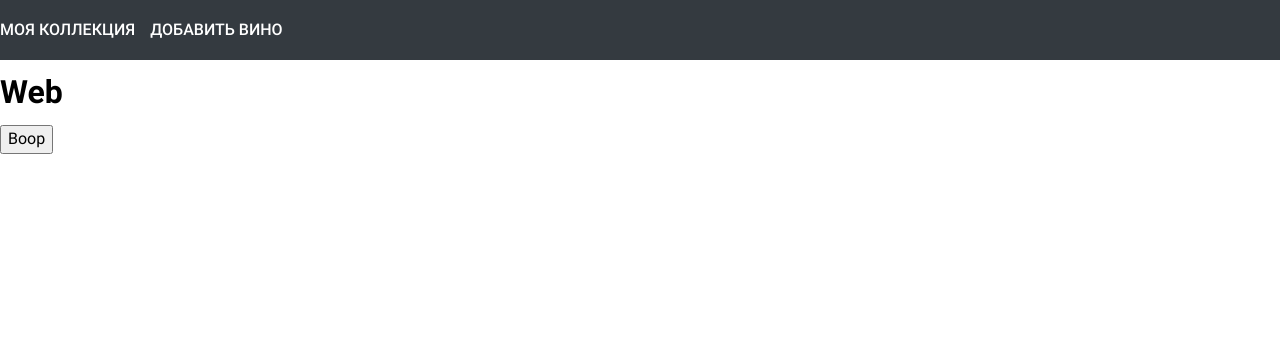
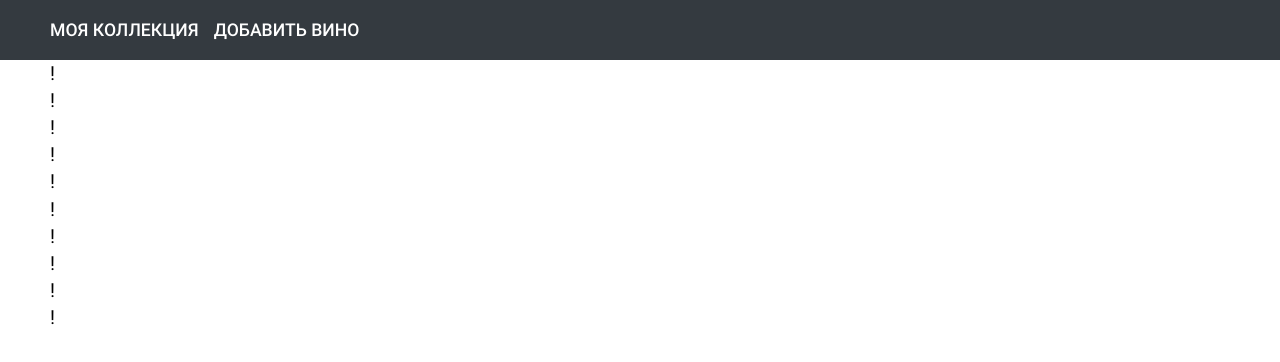
Before and after one commit to JsViking/wineCollection, a Next.js app in the folder apps/frontend/: page / in a window 1280 px wide. Shown: the top 362 px of the page. Built offline with nearby package versions, Linux system fonts and the light colour scheme.

Commit message:
start main page

```diff
--- a/apps/frontend/components/Header/Header.module.scss
+++ b/apps/frontend/components/Header/Header.module.scss
@@ -11,5 +11,8 @@
     display: flex;
     gap: 15px;
     align-items: center;
+    @media (max-width: 1300px) {
+      margin: 0 50px;
+    }
   }
 }
--- a/apps/frontend/layouts/baseLayout/baseLayout.module.scss
+++ b/apps/frontend/layouts/baseLayout/baseLayout.module.scss
@@ -1,7 +1,13 @@
 .BaseLayout {
   position: relative;
-  min-width: 100vh;
+  min-height: 100vh;
   .body {
     position: relative;
+    position: relative;
+    max-width: 1300px;
+    margin: 0 auto;
+    @media (max-width: 1300px) {
+      margin: 0 50px;
+    }
   }
 }
--- /dev/null
+++ b/apps/frontend/models/wines.ts
@@ -0,0 +1,6 @@
+export interface IWinde {
+  title: string;
+  description: string;
+  image: string;
+  year: number;
+}
--- a/apps/frontend/pages/index.tsx
+++ b/apps/frontend/pages/index.tsx
@@ -1,14 +1,92 @@
 import { ReactElement } from 'react';
-import { Button } from 'ui';
 import Layout from 'layouts/baseLayout';
+import MainPage from 'view/mainPage';
+
+const mock = [
+  {
+    title: 'Rooibos Ridge Pinotage',
+    description: `Вино насыщенного рубиново-красного цвета, с выразительными ароматами вишни, горького шоколада, лакрицы, мяты и кофе. Среднетелое, плотное и хорошо сложенное во вкусе, с фруктовым характером, бархатистыми танинами и пряными нотками в долгом послевкусии.
+  🍷 Читайте подробнее на SimpleWine.ru: https://simplewine.ru/catalog/product/fairview_rooibos_ridge_pinotage_2020_075_135837/`,
+    image:
+      'https://static.simplewine.ru/upload/iblock/31c/31c8fa22e8563ed82fb4f65bc9a91169.jpg@x860',
+    year: 2020,
+  },
+  {
+    title: 'Rooibos Ridge Pinotage',
+    description: `Вино насыщенного рубиново-красного цвета, с выразительными ароматами вишни, горького шоколада, лакрицы, мяты и кофе. Среднетелое, плотное и хорошо сложенное во вкусе, с фруктовым характером, бархатистыми танинами и пряными нотками в долгом послевкусии.
+  🍷 Читайте подробнее на SimpleWine.ru: https://simplewine.ru/catalog/product/fairview_rooibos_ridge_pinotage_2020_075_135837/`,
+    image:
+      'https://static.simplewine.ru/upload/iblock/31c/31c8fa22e8563ed82fb4f65bc9a91169.jpg@x860',
+    year: 2020,
+  },
+  {
+    title: 'Rooibos Ridge Pinotage',
+    description: `Вино насыщенного рубиново-красного цвета, с выразительными ароматами вишни, горького шоколада, лакрицы, мяты и кофе. Среднетелое, плотное и хорошо сложенное во вкусе, с фруктовым характером, бархатистыми танинами и пряными нотками в долгом послевкусии.
+  🍷 Читайте подробнее на SimpleWine.ru: https://simplewine.ru/catalog/product/fairview_rooibos_ridge_pinotage_2020_075_135837/`,
+    image:
+      'https://static.simplewine.ru/upload/iblock/31c/31c8fa22e8563ed82fb4f65bc9a91169.jpg@x860',
+    year: 2020,
+  },
+  {
+    title: 'Rooibos Ridge Pinotage',
+    description: `Вино насыщенного рубиново-красного цвета, с выразительными ароматами вишни, горького шоколада, лакрицы, мяты и кофе. Среднетелое, плотное и хорошо сложенное во вкусе, с фруктовым характером, бархатистыми танинами и пряными нотками в долгом послевкусии.
+  🍷 Читайте подробнее на SimpleWine.ru: https://simplewine.ru/catalog/product/fairview_rooibos_ridge_pinotage_2020_075_135837/`,
+    image:
+      'https://static.simplewine.ru/upload/iblock/31c/31c8fa22e8563ed82fb4f65bc9a91169.jpg@x860',
+    year: 2020,
+  },
+  {
+    title: 'Rooibos Ridge Pinotage',
+    description: `Вино насыщенного рубиново-красного цвета, с выразительными ароматами вишни, горького шоколада, лакрицы, мяты и кофе. Среднетелое, плотное и хорошо сложенное во вкусе, с фруктовым характером, бархатистыми танинами и пряными нотками в долгом послевкусии.
+  🍷 Читайте подробнее на SimpleWine.ru: https://simplewine.ru/catalog/product/fairview_rooibos_ridge_pinotage_2020_075_135837/`,
+    image:
+      'https://static.simplewine.ru/upload/iblock/31c/31c8fa22e8563ed82fb4f65bc9a91169.jpg@x860',
+    year: 2020,
+  },
+  {
+    title: 'Rooibos Ridge Pinotage',
+    description: `Вино насыщенного рубиново-красного цвета, с выразительными ароматами вишни, горького шоколада, лакрицы, мяты и кофе. Среднетелое, плотное и хорошо сложенное во вкусе, с фруктовым характером, бархатистыми танинами и пряными нотками в долгом послевкусии.
+  🍷 Читайте подробнее на SimpleWine.ru: https://simplewine.ru/catalog/product/fairview_rooibos_ridge_pinotage_2020_075_135837/`,
+    image:
+      'https://static.simplewine.ru/upload/iblock/31c/31c8fa22e8563ed82fb4f65bc9a91169.jpg@x860',
+    year: 2020,
+  },
+  {
+    title: 'Rooibos Ridge Pinotage',
+    description: `Вино насыщенного рубиново-красного цвета, с выразительными ароматами вишни, горького шоколада, лакрицы, мяты и кофе. Среднетелое, плотное и хорошо сложенное во вкусе, с фруктовым характером, бархатистыми танинами и пряными нотками в долгом послевкусии.
+  🍷 Читайте подробнее на SimpleWine.ru: https://simplewine.ru/catalog/product/fairview_rooibos_ridge_pinotage_2020_075_135837/`,
+    image:
+      'https://static.simplewine.ru/upload/iblock/31c/31c8fa22e8563ed82fb4f65bc9a91169.jpg@x860',
+    year: 2020,
+  },
+  {
+    title: 'Rooibos Ridge Pinotage',
+    description: `Вино насыщенного рубиново-красного цвета, с выразительными ароматами вишни, горького шоколада, лакрицы, мяты и кофе. Среднетелое, плотное и хорошо сложенное во вкусе, с фруктовым характером, бархатистыми танинами и пряными нотками в долгом послевкусии.
+  🍷 Читайте подробнее на SimpleWine.ru: https://simplewine.ru/catalog/product/fairview_rooibos_ridge_pinotage_2020_075_135837/`,
+    image:
+      'https://static.simplewine.ru/upload/iblock/31c/31c8fa22e8563ed82fb4f65bc9a91169.jpg@x860',
+    year: 2020,
+  },
+  {
+    title: 'Rooibos Ridge Pinotage',
+    description: `Вино насыщенного рубиново-красного цвета, с выразительными ароматами вишни, горького шоколада, лакрицы, мяты и кофе. Среднетелое, плотное и хорошо сложенное во вкусе, с фруктовым характером, бархатистыми танинами и пряными нотками в долгом послевкусии.
+  🍷 Читайте подробнее на SimpleWine.ru: https://simplewine.ru/catalog/product/fairview_rooibos_ridge_pinotage_2020_075_135837/`,
+    image:
+      'https://static.simplewine.ru/upload/iblock/31c/31c8fa22e8563ed82fb4f65bc9a91169.jpg@x860',
+    year: 2020,
+  },
+  {
+    title: 'Rooibos Ridge Pinotage',
+    description: `Вино насыщенного рубиново-красного цвета, с выразительными ароматами вишни, горького шоколада, лакрицы, мяты и кофе. Среднетелое, плотное и хорошо сложенное во вкусе, с фруктовым характером, бархатистыми танинами и пряными нотками в долгом послевкусии.
+  🍷 Читайте подробнее на SimpleWine.ru: https://simplewine.ru/catalog/product/fairview_rooibos_ridge_pinotage_2020_075_135837/`,
+    image:
+      'https://static.simplewine.ru/upload/iblock/31c/31c8fa22e8563ed82fb4f65bc9a91169.jpg@x860',
+    year: 2020,
+  },
+];
 
 const Home = () => {
-  return (
-    <div>
-      <h1>Web</h1>
-      <Button />
-    </div>
-  );
+  return <MainPage data={mock} />;
 };
 
 Home.getLayout = function getLayout(page: ReactElement) {
--- a/apps/frontend/styles/global.scss
+++ b/apps/frontend/styles/global.scss
@@ -13,10 +13,7 @@ body {
   color: var(--font-primary);
   -webkit-font-smoothing: antialiased;
   -moz-osx-font-smoothing: grayscale;
-  background-color: var(--color-main-background);
-  @media (min-width: 1000px) {
-    font: 1rem/140% 'Roboto', sans-serif;
-  }
+  background-color: var(--color-common-white);
 }
 html {
   height: auto;
--- /dev/null
+++ b/apps/frontend/view/mainPage/index.tsx
@@ -0,0 +1,17 @@
+import classes from './mainPage.module.scss';
+import { IWinde } from 'models/wines';
+
+interface Props {
+  data: IWinde[];
+}
+const MainPage = ({ data }: Props) => {
+  return (
+    <div className={classes.MainPage}>
+      {data.map(() => (
+        <div>!</div>
+      ))}
+    </div>
+  );
+};
+
+export default MainPage;
--- /dev/null
+++ b/apps/frontend/view/mainPage/mainPage.module.scss
@@ -0,0 +1,3 @@
+.MainPage {
+  position: relative;
+}
```
